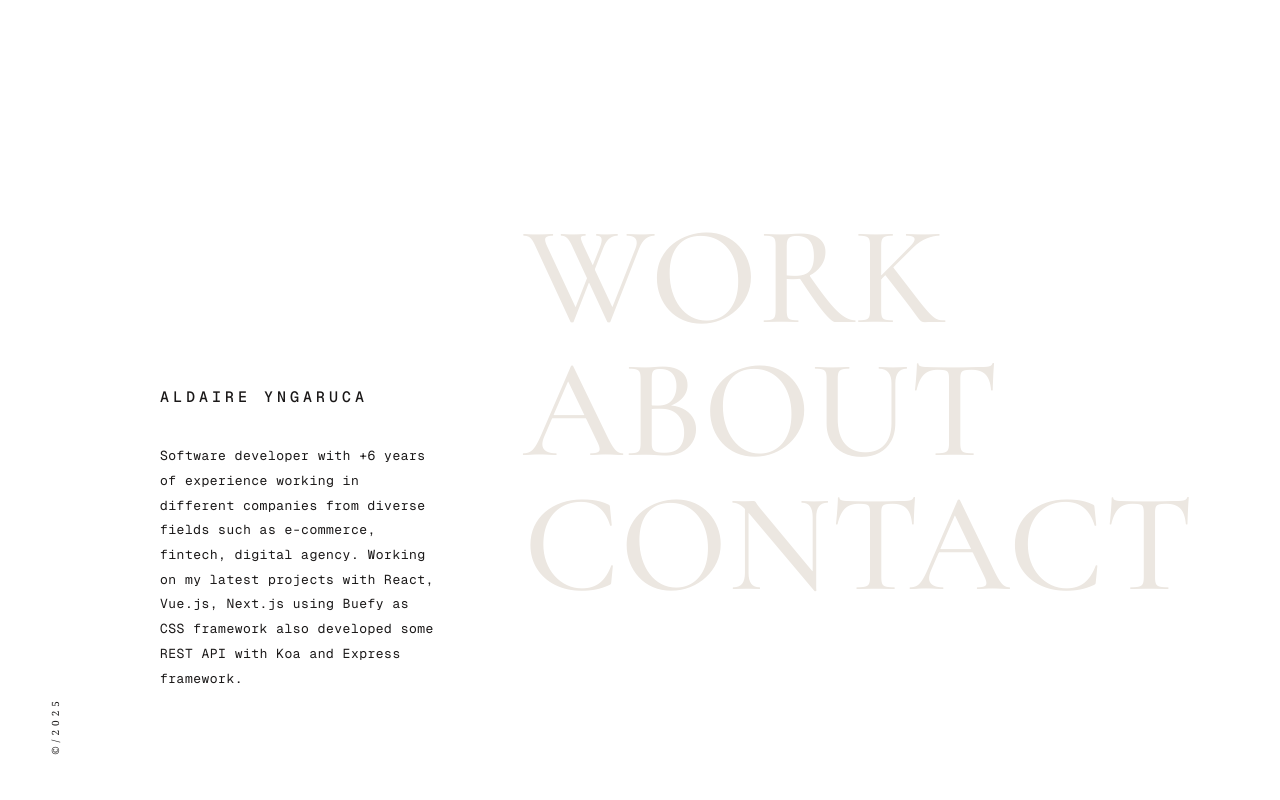
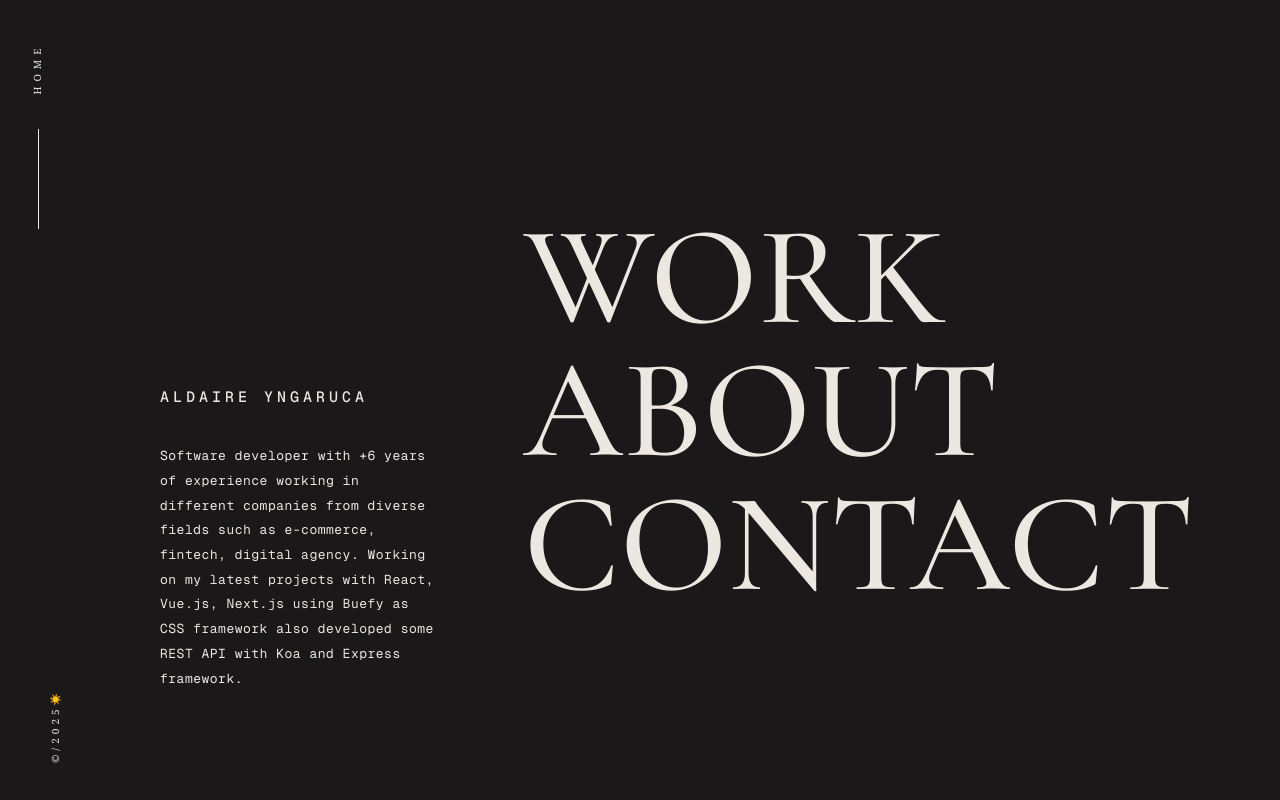
Before and after one commit to aldaire-yngaruca/aldaire-yngaruca, a Next.js app: page / in a window 1280 px wide. Built offline with nearby package versions, Linux system fonts and the light colour scheme; a web font is replaced by a local one.

Commit message:
add dark mode

```diff
--- a/package.json
+++ b/package.json
@@ -28,6 +28,7 @@
     "autoprefixer": "^10.4.21",
     "postcss": "^8.5.6",
     "tailwindcss": "^4.1.11",
+    "tailwindcss-cli": "^0.1.2",
     "typescript": "^5"
   }
 }
--- /dev/null
+++ b/public/theme-init.js
@@ -0,0 +1,13 @@
+(function () {
+  try {
+    const theme = localStorage.getItem("theme");
+    const prefersDark = window.matchMedia(
+      "(prefers-color-scheme: dark)"
+    ).matches;
+    if (theme === "dark" || (!theme && prefersDark)) {
+      document.documentElement.classList.add("dark");
+    } else {
+      document.documentElement.classList.remove("dark");
+    }
+  } catch (_) {}
+})();
--- a/src/app/about/page.tsx
+++ b/src/app/about/page.tsx
@@ -5,6 +5,7 @@ import { AnimatePresence, motion } from "framer-motion";
 import foto from "../../assets/alda.jpeg";
 import Image from "next/image";
 import useAnimating from "../hooks/useAnimating";
+import NavBarLeft from "@/components/navBar/left";
 
 export default function AboutPage() {
   const { isAnimating, containerVariants, textVariants } = useAnimating();
@@ -34,17 +35,7 @@ export default function AboutPage() {
             initial="hidden"
             animate="show"
           >
-            <div className="nav-left">
-              <div className="nav-left-item">
-                <Link href="/" className="nav-left-link is-pink">
-                  HOME
-                </Link>
-              </div>
-              <div className="nav-line is-pink"></div>
-              <div className="nav-left-item nav-copyright">
-                <div className="copyright">©/2025</div>
-              </div>
-            </div>
+            <NavBarLeft />
 
             <div className="wrapper">
               <div className="section-left section-long">
--- a/src/app/contact/page.tsx
+++ b/src/app/contact/page.tsx
@@ -3,6 +3,7 @@ import Link from "next/link";
 import { AnimatePresence, motion } from "framer-motion";
 import useAnimating from "../hooks/useAnimating";
 import "../main.css";
+import NavBarLeft from "@/components/navBar/left";
 
 export default function Home() {
   const { isAnimating, containerVariants, textVariants } = useAnimating();
@@ -17,7 +18,7 @@ export default function Home() {
             animate={{ y: "-100%" }}
             exit={{ opacity: 0 }}
             transition={{ duration: 1 }}
-            className="fixed top-0 left-0 w-full h-full bg-white z-50"
+            className="fixed top-0 left-0 w-full h-full bg-full z-50"
           />
         )}
       </AnimatePresence>
@@ -30,17 +31,7 @@ export default function Home() {
             transition={{ duration: 1.5 }}
           >
             <div className="container-page">
-              <div className="nav-left">
-                <div className="nav-left-item">
-                  <Link href="/" className="nav-left-link is-pink">
-                    HOME
-                  </Link>
-                </div>
-                <div className="nav-line is-pink"></div>
-                <div className="nav-left-item nav-copyright">
-                  <div className="copyright">©/2025</div>
-                </div>
-              </div>
+              <NavBarLeft />
 
               <div className="wrapper">
                 <div className="section-left">
--- a/src/app/globals.css
+++ b/src/app/globals.css
@@ -1,8 +1,17 @@
 @import "tailwindcss";
 
 :root {
-  --background: #ffffff;
+  --background: #1a1818;
+  --foreground: #ece7e1;
+}
+
+.dark {
+  --background: #ece7e1;
   --foreground: #1a1818;
+}
+
+.bg-full {
+  background-color: var(--foreground);
 }
 
 @theme inline {
@@ -14,15 +23,16 @@
   --font-cormorant: "Cormorant Garamond", monospace;
 }
 
-@media (prefers-color-scheme: dark) {
+/* @media (prefers-color-scheme: dark) {
   :root {
     --background: #1a1818;
     --foreground: #ededed;
   }
-}
+} */
 
 body {
   background: var(--background);
   color: var(--foreground);
   font-family: var(--font-cormorant);
+  transition: background-color 1s ease, color 1s ease;
 }
--- a/src/app/layout.tsx
+++ b/src/app/layout.tsx
@@ -1,6 +1,5 @@
 import type { Metadata } from "next";
 import {
-  Geist,
   Geist_Mono,
   Playfair_Display,
   Cormorant_Garamond,
@@ -49,9 +48,13 @@ export default function RootLayout({
 }>) {
   return (
     <html
+      suppressHydrationWarning
       lang="en"
       className={`${playfair.variable} ${geistMono.variable} ${cormorant.variable}`}
     >
+      <head>
+        <script src="/theme-init.js" />
+      </head>
       <body>{children}</body>
     </html>
   );
--- a/src/app/main.css
+++ b/src/app/main.css
@@ -45,7 +45,6 @@
 }
 
 .nav-left-link {
-  color: var(--charcoal);
   text-align: center;
   letter-spacing: 5px;
   text-transform: uppercase;
@@ -58,7 +57,7 @@
 }
 
 .nav-left-link.is-pink {
-  color: white;
+  color: var(--foreground);
 }
 .nav-left-link.is-pink:hover {
   text-decoration: line-through;
@@ -73,7 +72,7 @@
 }
 
 .nav-line.is-pink {
-  background-color: white;
+  background-color: var(--foreground);
 }
 
 /* ========== Secciones de Página ========== */
@@ -258,7 +257,7 @@ p {
 
 .nav-item .nav-link {
   z-index: 100;
-  color: var(--charcoal);
+  color: var(--foreground);
   text-align: left;
   text-transform: uppercase;
   border: 0 solid #000;
@@ -274,7 +273,7 @@ p {
 }
 
 .nav-link.is-pink {
-  color: white;
+  color: var(--foreground);
   padding-bottom: 2%;
   font-size: 7vw;
   line-height: 1em;
@@ -344,11 +343,12 @@ p {
   font-size: 11px;
   font-weight: 400;
   line-height: 16px;
+  color: var(--foreground);
 }
 
 .badge {
-  background-color: white;
-  color: black;
+  background-color: var(--foreground);
+  color: var(--background);
   border-radius: 20px;
   align-self: center;
   padding: 0 8px;
--- a/src/app/page.tsx
+++ b/src/app/page.tsx
@@ -4,9 +4,31 @@ import "./main.css";
 import { AnimatePresence, motion } from "framer-motion";
 import useAnimating from "./hooks/useAnimating";
 import { NAVBAR_LIST } from "@/constants/navbarList";
+import { useEffect } from "react";
+import ThemeToggle from "@/components/darkMode/button";
+import NavBarLeft from "@/components/navBar/left";
 
 export default function Home() {
   const { isAnimating, containerVariants, textVariants } = useAnimating();
+
+  useEffect(() => {
+    // if (typeof window === "undefined") return;
+
+    const handleMouseUp = () => {
+      const selectedText = window.getSelection()?.toString().trim();
+      if (selectedText) {
+        const utterance = new window.SpeechSynthesisUtterance(selectedText);
+        utterance.lang = "en-US";
+        window.speechSynthesis.cancel();
+        window.speechSynthesis.speak(utterance);
+      }
+    };
+
+    document.addEventListener("mouseup", handleMouseUp);
+    return () => {
+      document.removeEventListener("mouseup", handleMouseUp);
+    };
+  }, []);
 
   return (
     <>
@@ -18,7 +40,7 @@ export default function Home() {
             animate={{ y: "0%" }}
             exit={{ opacity: 0 }}
             transition={{ duration: 0.5 }}
-            className="fixed top-0 left-0 w-full h-full bg-white z-50"
+            className="fixed top-0 left-0 w-full h-full bg-full z-50"
           />
         )}
       </AnimatePresence>
@@ -31,17 +53,7 @@ export default function Home() {
             transition={{ duration: 1.5 }}
           >
             <div className="container-page">
-              <div className="nav-left">
-                <div className="nav-left-item">
-                  <Link href="/" className="nav-left-link is-pink">
-                    HOME
-                  </Link>
-                </div>
-                <div className="nav-line is-pink"></div>
-                <div className="nav-left-item nav-copyright">
-                  <div className="copyright">©/2025</div>
-                </div>
-              </div>
+              <NavBarLeft />
 
               <div className="wrapper">
                 <div className="section-left">
@@ -80,7 +92,6 @@ export default function Home() {
                           with Koa and Express framework.
                         </motion.p>
                       </div>
-
                       {/* <div className="description-mask">
                         <motion.p
                           className="description"
--- a/src/app/work/page.tsx
+++ b/src/app/work/page.tsx
@@ -4,6 +4,7 @@ import { AnimatePresence, motion } from "framer-motion";
 import useAnimating from "../hooks/useAnimating";
 import "../main.css";
 import { COMPANIES } from "@/constants/companies";
+import NavBarLeft from "@/components/navBar/left";
 
 export default function Projects() {
   const { isAnimating, containerVariants, textVariants } = useAnimating();
@@ -17,7 +18,7 @@ export default function Projects() {
             animate={{ y: "-100%" }}
             exit={{ opacity: 0 }}
             transition={{ duration: 1 }}
-            className="fixed top-0 left-0 w-full h-full bg-white z-50"
+            className="fixed top-0 left-0 w-full h-full bg-full z-50"
           />
         )}
       </AnimatePresence>
@@ -29,17 +30,7 @@ export default function Projects() {
             transition={{ duration: 1.5 }}
           >
             <section className="container-page">
-              <div className="nav-left">
-                <div className="nav-left-item">
-                  <Link href="/" className="nav-left-link is-pink">
-                    HOME
-                  </Link>
-                </div>
-                <div className="nav-line is-pink"></div>
-                <div className="nav-left-item nav-copyright">
-                  <div className="copyright">©/2025</div>
-                </div>
-              </div>
+              <NavBarLeft />
               <div className="wrapper w-clearfix">
                 <div className="section-left">
                   <div className="content content-main">
--- /dev/null
+++ b/src/components/darkMode/button.tsx
@@ -0,0 +1,36 @@
+"use client";
+
+import { useEffect, useState } from "react";
+
+export default function ThemeToggle() {
+  const [isDark, setIsDark] = useState(false);
+
+  useEffect(() => {
+    const root = window.document.documentElement;
+    const stored = localStorage.getItem("theme");
+    if (stored === "dark") {
+      root.classList.add("dark");
+      setIsDark(true);
+    }
+  }, []);
+
+  const toggleTheme = () => {
+    const html = document.documentElement;
+    const isDark = html.classList.contains("dark");
+
+    if (isDark) {
+      html.classList.remove("dark");
+      localStorage.setItem("theme", "light");
+    } else {
+      html.classList.add("dark");
+      localStorage.setItem("theme", "dark");
+    }
+    setIsDark(!isDark);
+  };
+
+  return (
+    <button className="cursor-pointer" onClick={toggleTheme}>
+      {!isDark ? "☀️" : "🌙"}
+    </button>
+  );
+}
--- /dev/null
+++ b/src/components/navBar/left.tsx
@@ -0,0 +1,23 @@
+import Link from "next/link";
+import ThemeToggle from "../darkMode/button";
+
+const NavBarLeft = () => {
+  return (
+    <div className="nav-left">
+      <div className="nav-left-item">
+        <Link href="/" className="nav-left-link is-pink">
+          HOME
+        </Link>
+      </div>
+      <div className="nav-line is-pink"></div>
+      <div className="nav-left-item nav-copyright">
+        <div className="copyright">
+          ©/2025
+          <ThemeToggle />
+        </div>
+      </div>
+    </div>
+  );
+};
+
+export default NavBarLeft;
```
Also changed, not shown: 1 other file (tests, documents, lock files or other folders).
